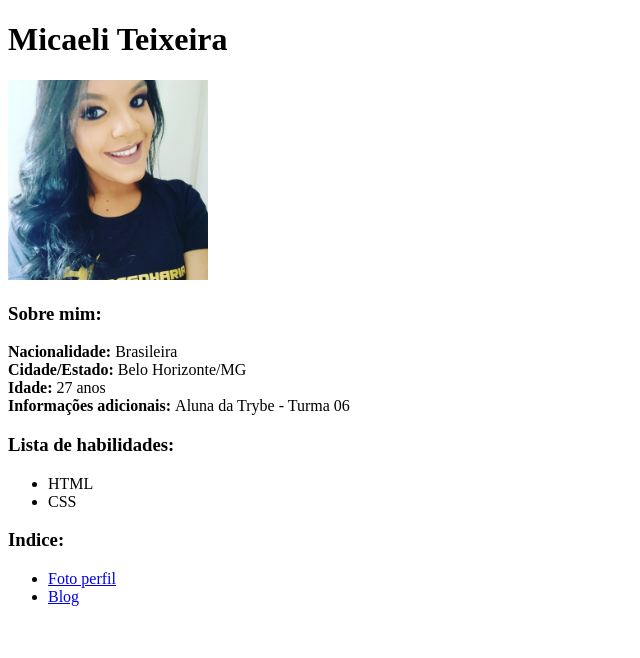
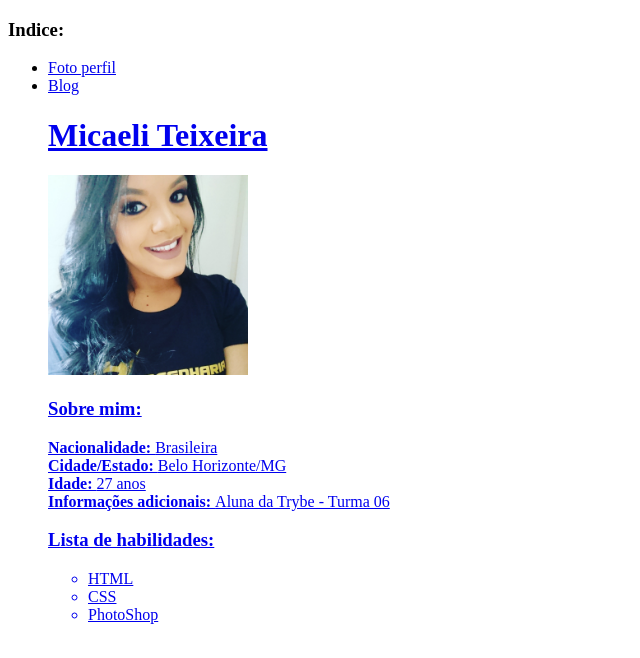
Before and after one commit to micaeliteixeira/micaeliteixeira.github.io, a plain HTML site: page index.html in a window 1280 px wide. Shown: the whole page, without its empty margins (0-640 px from the left). Drawn offline with Linux system fonts and the light colour scheme.

Commit message:
Alterações

```diff
--- a/index.html
+++ b/index.html
@@ -6,6 +6,12 @@
     <title>Document</title>
 </head>
 <body>
+    <h3>Indice:</h3>
+    <ul>
+        <li><a href="#foto">Foto perfil</a></li>
+        <li><a href="https://www.w3schools.com/html/" target="_blank">Blog</li>
+
+
     <h1> Micaeli Teixeira </h1>
     <img div="foto" src="MT.jpg" alt ="Foto de perfil da Micaeli Teixeira" width = "200">
     <h3>Sobre mim:</h3>
@@ -19,11 +25,9 @@
         <ul>
             <li>HTML</li>
             <li>CSS</li>
+            <li>PhotoShop</li>
         </ul>
-    <h3>Indice:</h3>
-    <ul>
-        <li><a href="#foto">Foto perfil</a></li>
-        <li><a href="https://www.w3schools.com/html/" target="_blank">Blog</li>
+
     </ul>
 
 
```
